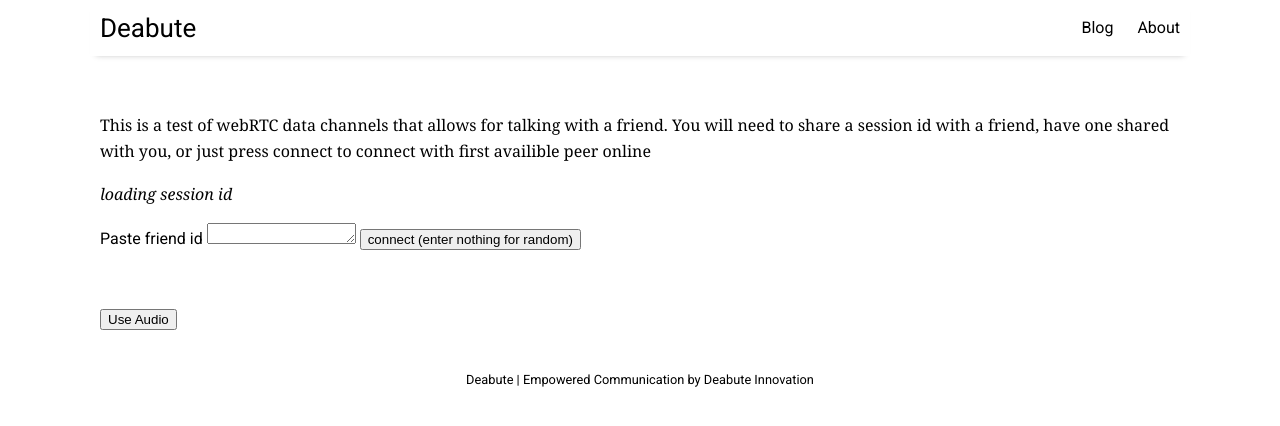
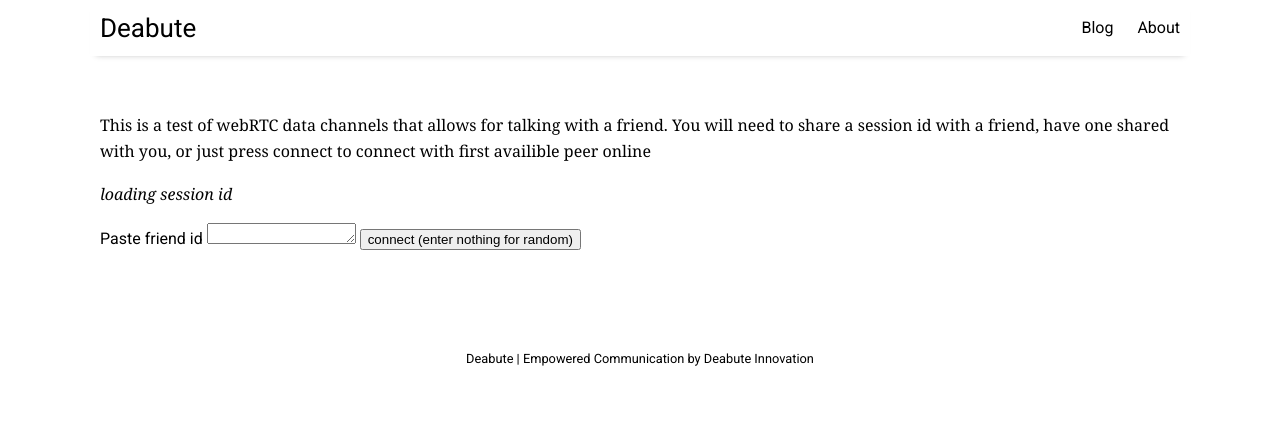
Before and after one commit to Deabute/deabute.com, a Jekyll site: the page built from chat.html, in a window 1280 px wide. Shown: the top 426 px of the page. Built offline with Jekyll 4.4.1, drawn with Linux system fonts in a browser that asks for light colours; nearby versions of some CDN libraries.

Commit message:
ask for audio on load, note server version

```diff
--- a/assets/js/chat.js
+++ b/assets/js/chat.js
@@ -1,4 +1,5 @@
 // rtctest.js ~ copyright 2019 Paul Beaudet ~ MIT License
+// rtcSignal version - 1.0.13
 // This test requires at least two browser windows, to open a data connection between two peers
 var rtc = { // stun servers in config allow client to introspect a communication path to offer a remote peer
     config: {'iceServers': [ {'urls': 'stun:stun.stunprotocol.org:3478'}, {'urls': 'stun:stun.l.google.com:19302'} ]},
@@ -178,7 +179,7 @@ var app = {
     msgArea: document.getElementById('msgArea'),
     init: function(){
         document.addEventListener('DOMContentLoaded', function(){       // wait till dom is loaded before manipulating it
-            // media.init();                                               // start making rtc connection once we get media
+            media.init();                                               // start making rtc connection once we get media
             app.msgArea.style.visibility = 'hidden';                    // not sure why this doesnt work in html
             ws.init(document.getElementById('socketserver').innerHTML); // grab socket server from compiled jekyll temlpate for this env
             document.getElementById('socketserver').style.visibility = 'hidden'; // hide, not sure how to do this in html
--- a/chat.html
+++ b/chat.html
@@ -18,8 +18,6 @@ title:
 
 </div>
 
-<button onclick="media.init()" type="button" name="useAudio">Use Audio</button>
-
 <div id="msgArea">
     <audio id="mediaStream" autoplay> unsuported </audio>
     <div id="receiveBox"></div>
```
